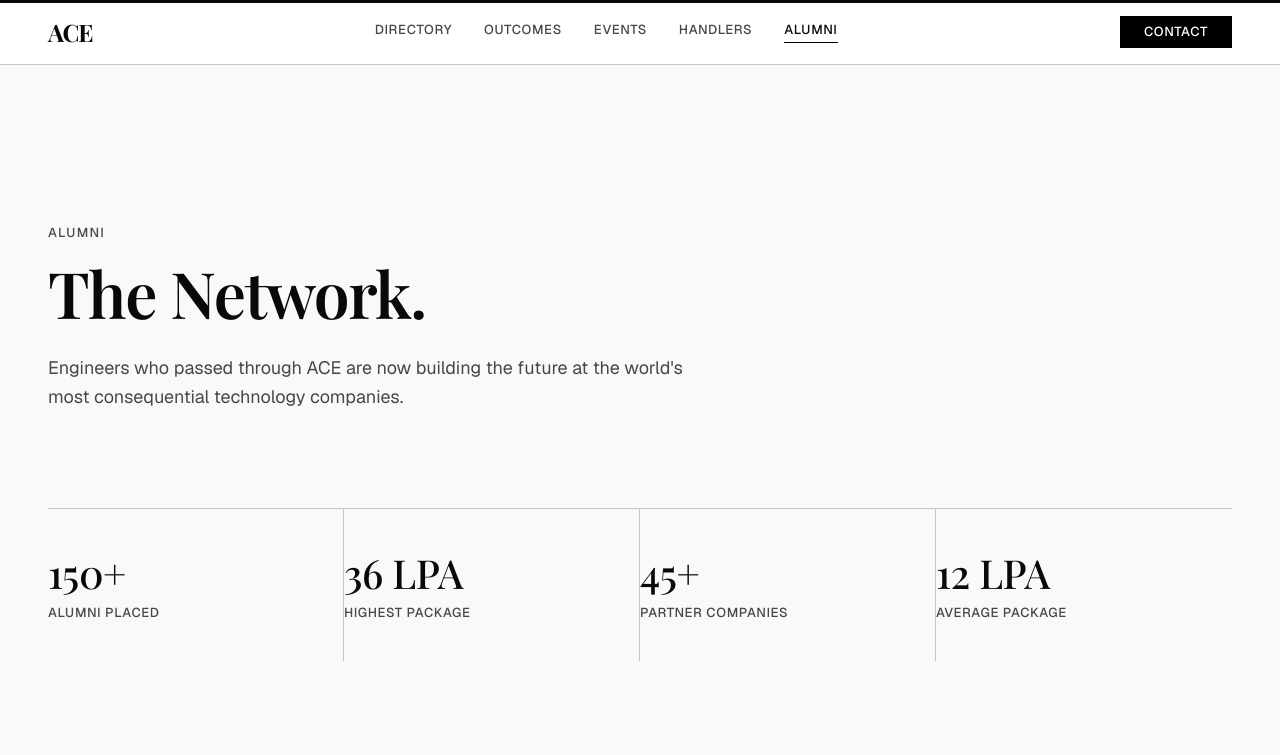
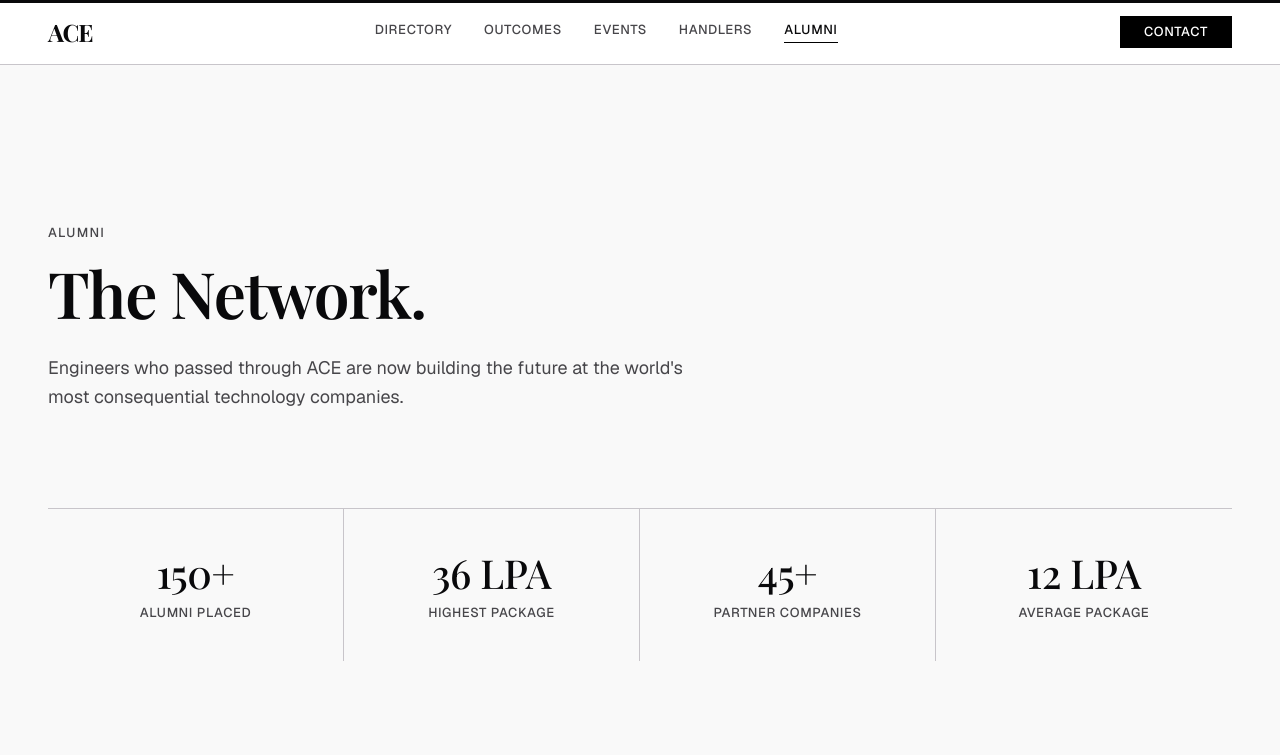
Before and after one commit to ACE-Program-Brototype/ace-web, a React (Vite) app: page /alumni in a window 1280 px wide. Shown: the top 755 px of the page. Built offline with nearby package versions, Linux system fonts and the light colour scheme; a web font is replaced by a local one.

Commit message:
fix: updated the network stats to center the data

```diff
--- a/src/pages/AlumniPage.jsx
+++ b/src/pages/AlumniPage.jsx
@@ -2,7 +2,7 @@ import { Link } from 'react-router-dom';
 import { motion } from 'framer-motion';
 
 const revealVariant = {
-  hidden:  { opacity: 0, y: 20 },
+  hidden: { opacity: 0, y: 20 },
   visible: { opacity: 1, y: 0, transition: { duration: 0.7, ease: [0.16, 1, 0.3, 1] } },
 };
 const stagger = { hidden: {}, visible: { transition: { staggerChildren: 0.12 } } };
@@ -37,7 +37,7 @@ export default function AlumniPage() {
           initial="hidden" whileInView="visible" viewport={{ once: true }} variants={stagger}
         >
           {ALUMNI_STATS.map(s => (
-            <motion.div key={s.label} variants={revealVariant} className="py-10 pr-8 border-r border-outline-variant last:border-r-0">
+            <motion.div key={s.label} variants={revealVariant} className="py-10 px-4 text-center flex flex-col items-center justify-center border-r border-outline-variant last:border-r-0">
               <div className="font-headline-lg text-headline-lg text-primary mb-2">{s.value}</div>
               <div className="font-label-sm text-label-sm uppercase tracking-wider text-on-surface-variant">{s.label}</div>
             </motion.div>
```
